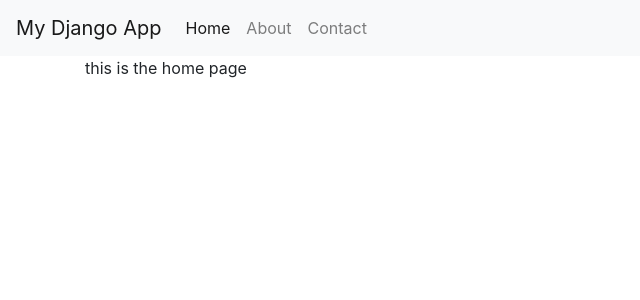
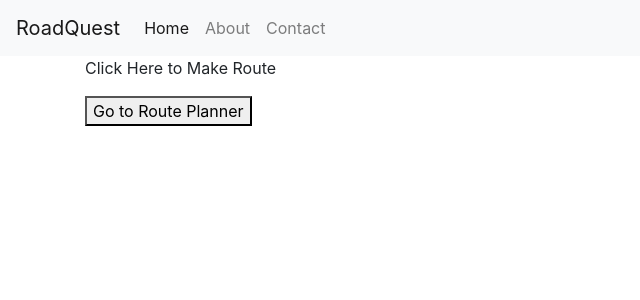
Before and after one commit to m1lun/RoadQuest, a Django app: page / in a window 1280 px wide. Shown: the top 300 px of the page, without its empty margins (0-640 px from the left). Run offline with Django 5.2, Linux system fonts and the light colour scheme; some libraries are stand-ins or nearby versions.

Commit message:
Home page redirect

```diff
--- a/RoadQuest/RoadQuestApp/templates/base.html
+++ b/RoadQuest/RoadQuestApp/templates/base.html
@@ -12,12 +12,12 @@
   </head>
   <body>
     <nav class="navbar navbar-expand-lg navbar-light bg-light">
-      <a class="navbar-brand" href="#">My Django App</a>
+      <a class="navbar-brand" href="{% url 'home' %}">RoadQuest</a>
       <button class="navbar-toggler" type="button" data-toggle="collapse" data-target="#navbarNav" aria-controls="navbarNav" aria-expanded="false" aria-label="Toggle navigation"><span class="navbar-toggler-icon"></span></button>
       <div class="collapse navbar-collapse" id="navbarNav">
         <ul class="navbar-nav">
           <li class="nav-item active">
-            <a class="nav-link" href="#">Home</a>
+            <a class="nav-link" href="{% url 'home' %}">Home</a>
           </li>
           <li class="nav-item">
             <a class="nav-link" href="#">About</a>
--- a/RoadQuest/RoadQuestApp/templates/home.html
+++ b/RoadQuest/RoadQuestApp/templates/home.html
@@ -1,4 +1,9 @@
 {% extends "base.html" %} {% block title %} Home Page {% endblock %}
 {% block content %}
-<p>this is the home page</p>
+<p>Click Here to Make Route</p>
+<a href="{% url 'route' %}">
+    <button type="button"> Go to Route Planner </button>
+
+</a>
+
 {% endblock %}
--- a/RoadQuest/RoadQuestApp/views.py
+++ b/RoadQuest/RoadQuestApp/views.py
@@ -1,6 +1,9 @@
 from django.shortcuts import render, HttpResponse, redirect
 from .models import RouteItem
 from .forms import RouteForm
+
+
+
 
 
 # Create your views here.
```
